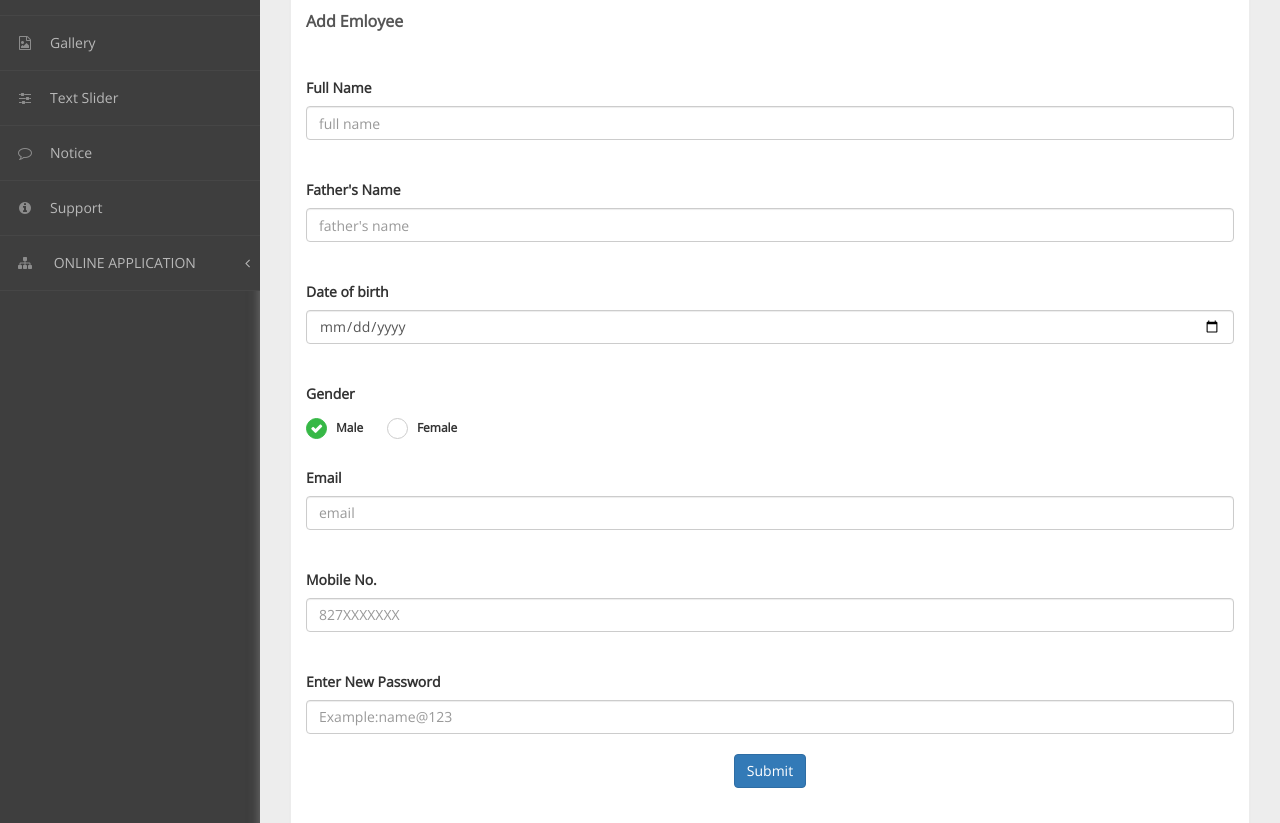
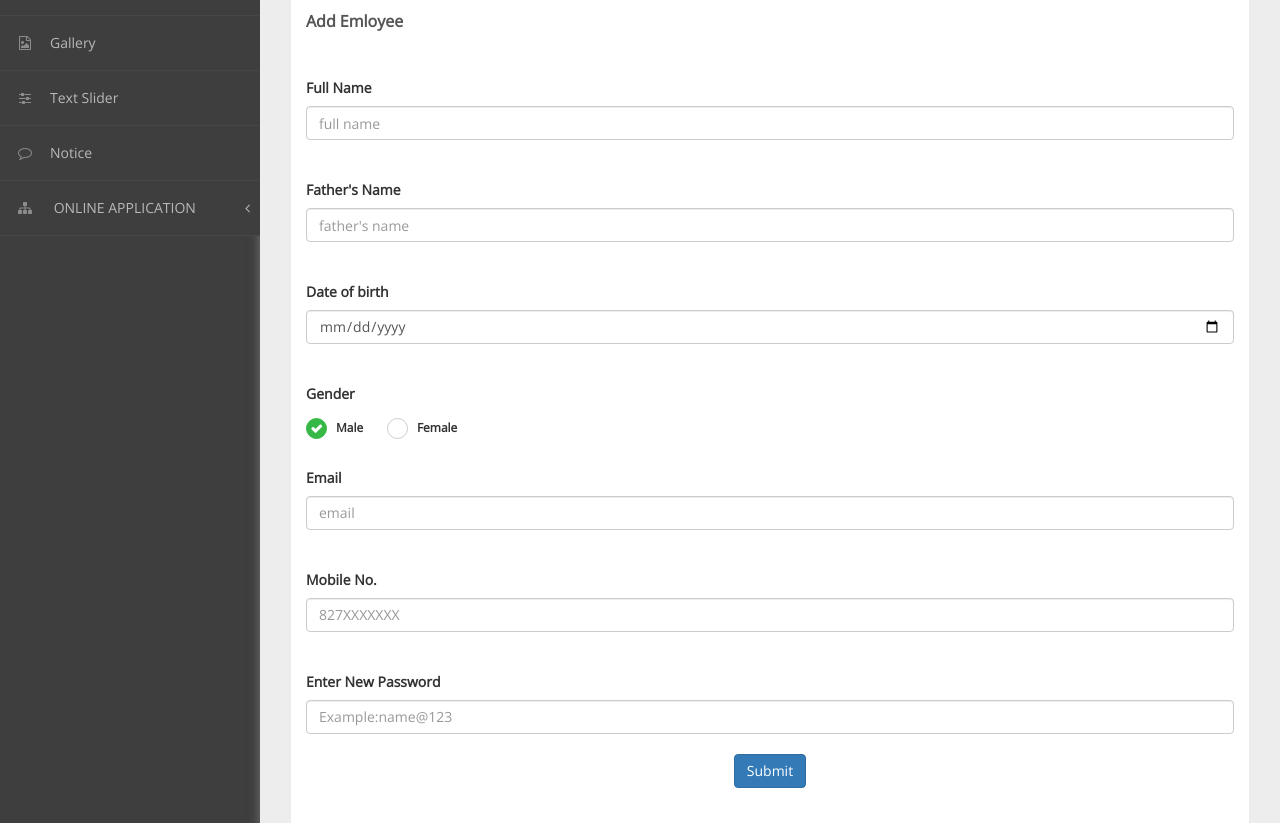
Before and after one commit to Nation-Connect/Sashaktvihar-Admin, a PHP site: page /addemployee.php?status=success in a window 1280 px wide. Shown: the part 339-1162 px from the top of the page. Run offline with PHP 8.4, Linux system fonts and the light colour scheme; the visitor is signed in with stand-in values (Sample User, id 1); data that the repository does not hold is empty; some libraries are stand-ins or nearby versions.

Commit message:
bugs fixes

```diff
--- a/header.php
+++ b/header.php
@@ -57,9 +57,9 @@ $first_part = $components[1];
                     <li>
                         <a class="<?php if ($first_part=="notice.php") {echo "active-menu"; }?>" href="notice.php"><i class="fa fa-comment-o" aria-hidden="true"></i>Notice</a>
                     </li>
-                    <li>
-                        <a class="<?php if ($first_part=="support.php") {echo "active-menu"; }?>" href="support.php"><i class="fa fa-info-circle" aria-hidden="true"></i>Support</a>
-                    </li>
+                    <!-- <li>
+                        <a class="<?php //if ($first_part=="support.php") {echo "active-menu"; }?>" href="support.php"><i class="fa fa-info-circle" aria-hidden="true"></i>Support</a>
+                    </li> -->
                     <li>
                         <a href="#"><i class="fa fa-sitemap"></i> ONLINE APPLICATION <span class="fa arrow"></span></a>
                         <ul class="nav nav-second-level">
```
